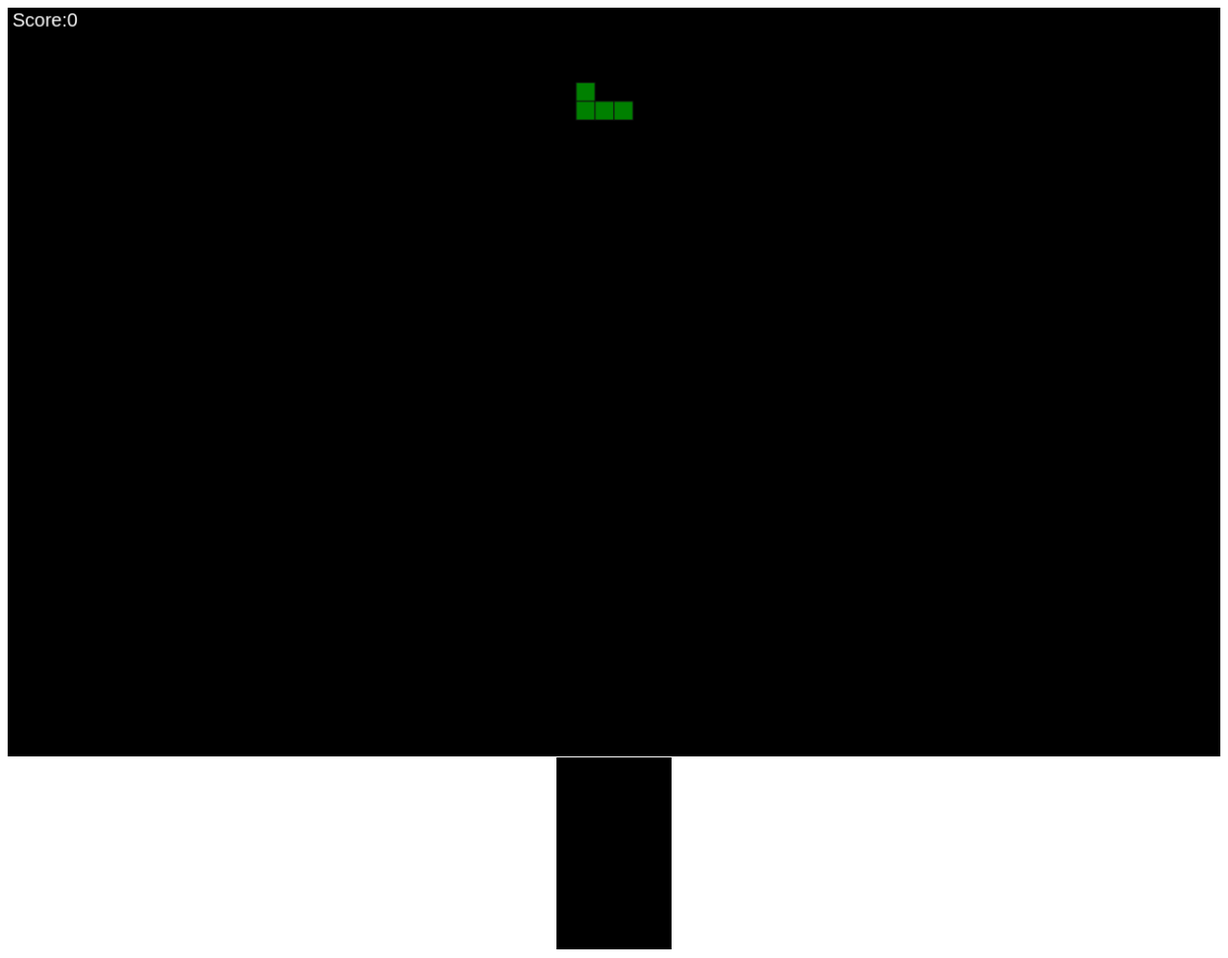
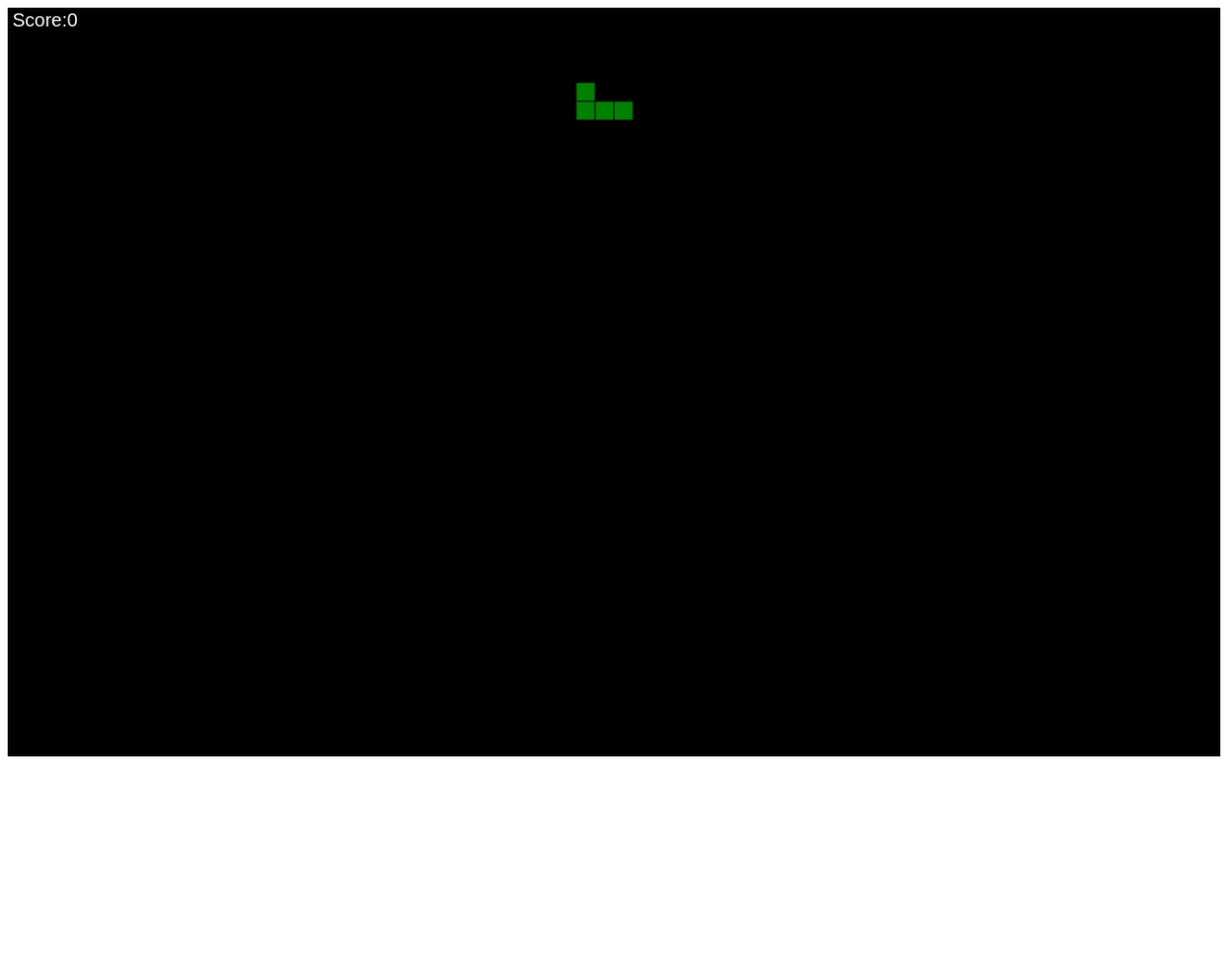
Before and after one commit to nico-20260301/openclaw-projects, a plain HTML site: page index.html in a window 1280 px wide. Shown: the whole page at 96% size. After the commit the page ends 800 px from the top, so only its background shows below. Drawn offline with Linux system fonts and the light colour scheme.

Commit message:
Revert "Add preview of next 3 blocks"
This reverts commit 5c0e7bc823f45dc66214bd6ab9593ae5744cc772.

```diff
--- a/index.html
+++ b/index.html
@@ -9,7 +9,6 @@
 </head>
 <body>
 <canvas id="tetris" style="display:block;margin:auto;width:100%;height:calc(100vh - 20px);"></canvas>
-<canvas id="next" style="display:block;margin:auto;width:120px;height:200px;border:1px solid #fff;"></canvas>
 <script>
 const canvas = document.getElementById('tetris');
 const ctx = canvas.getContext('2d');
```
